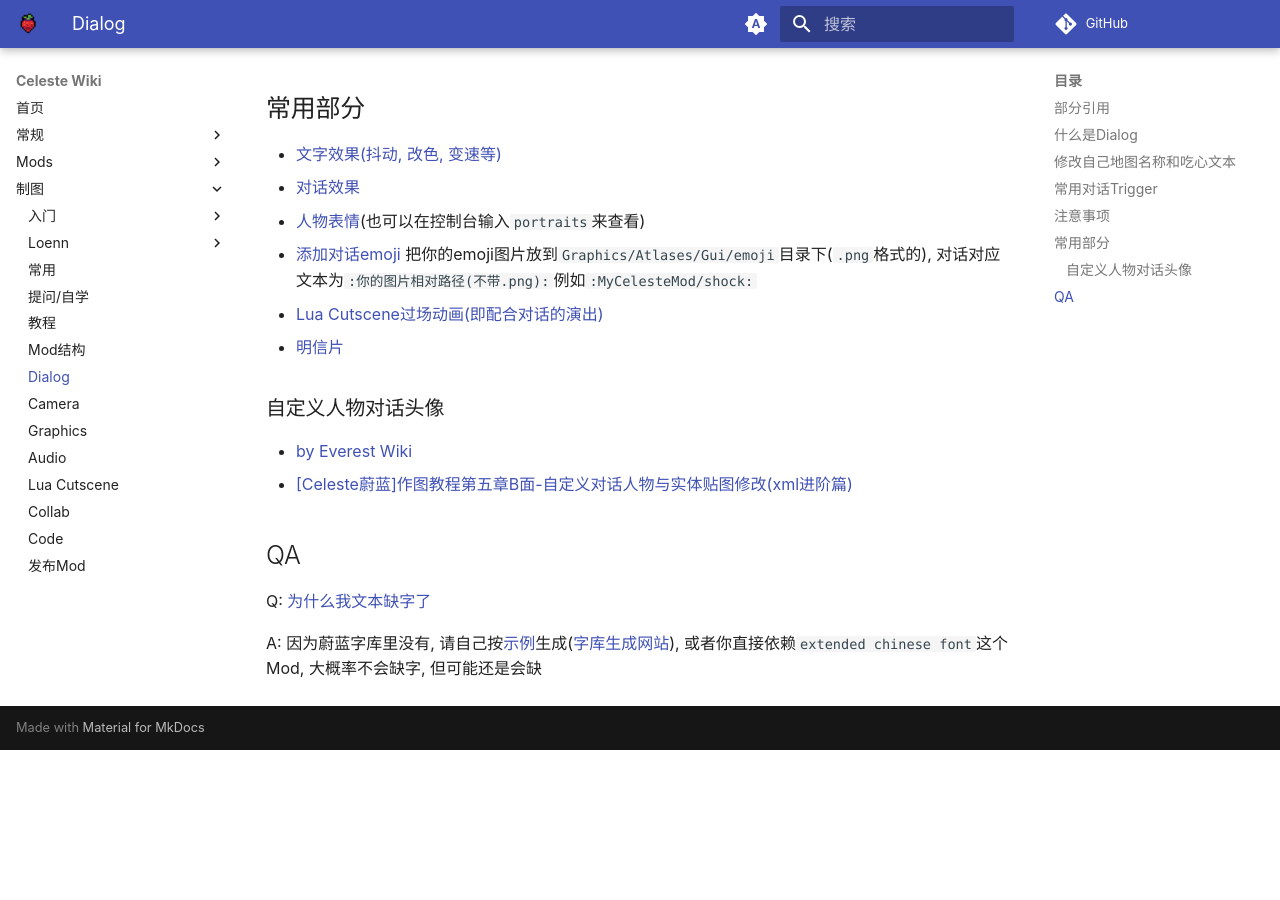
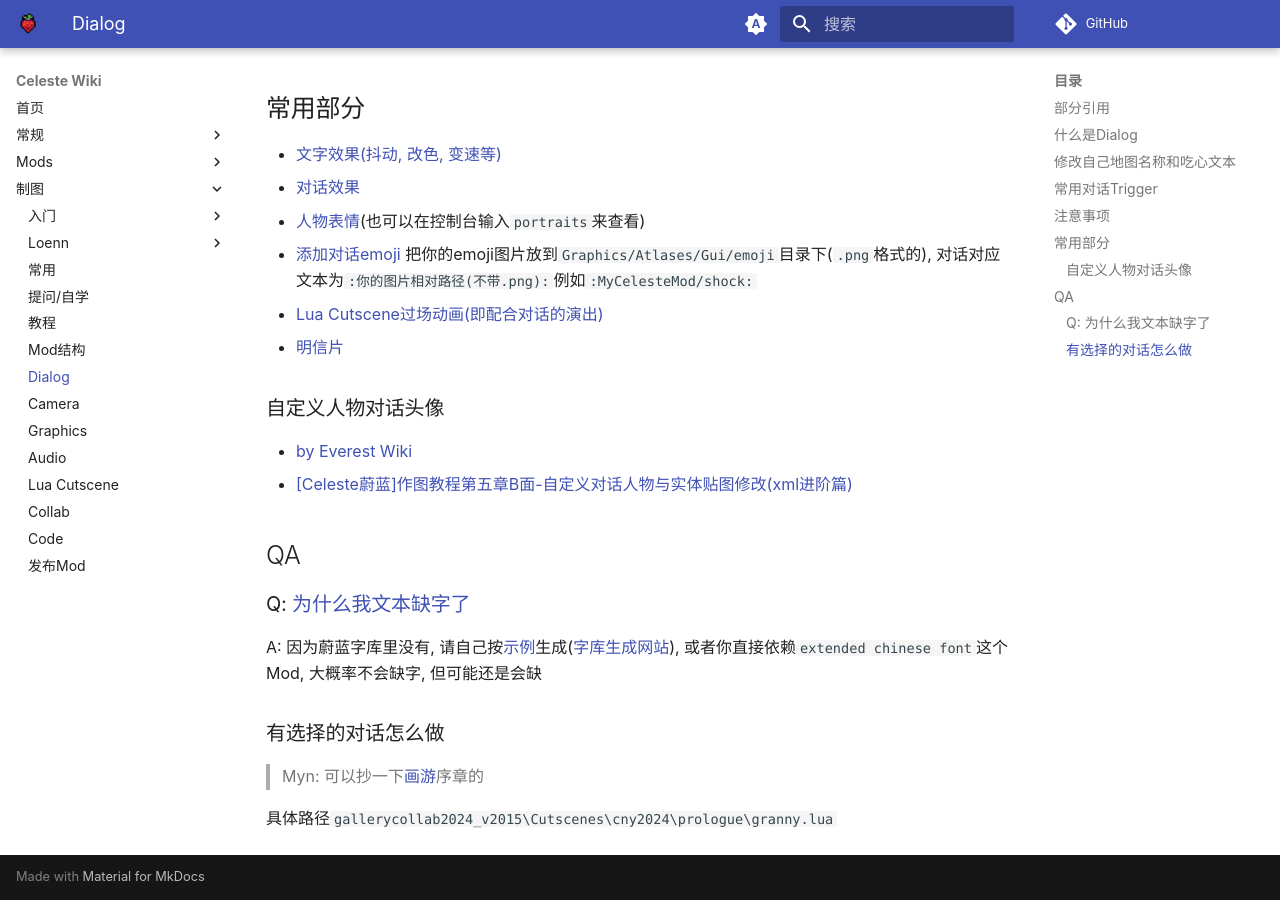
Before and after one commit to LuckyBoy-7/CelesteWikiModule, an MkDocs documentation site: the page built from docs/mappings/dialog.md, in a window 1280 px wide and 900 px high, scrolled down 1760 px. Built offline with MkDocs 1.6.1 and Material for MkDocs 9.7.7, drawn with Linux system fonts in a browser that asks for light colours; comment, search, counter and statistics services are not loaded; before the commit the page ends 2510 px from its top, so only the background shows below that.

Commit message:
有选择的对话

```diff
--- a/docs/mappings/dialog.md
+++ b/docs/mappings/dialog.md
@@ -77,6 +77,12 @@
 
 ## QA
 
-Q: [为什么我文本缺字了](https://github.com/EverestAPI/Resources/wiki/Adding-Custom-Dialogue#custom-font-loading)
+### Q: [为什么我文本缺字了](https://github.com/EverestAPI/Resources/wiki/Adding-Custom-Dialogue#custom-font-loading)
 
 A: 因为蔚蓝字库里没有, 请自己按[示例](https://www.bilibili.com/video/BV1A14y1W7hr)生成([字库生成网站](https://maddie480.ovh/celeste/font-generator)), 或者你直接依赖`extended chinese font`这个Mod, 大概率不会缺字, 但可能还是会缺
+
+### 有选择的对话怎么做
+
+> Myn: 可以抄一下[画游](https://gamebanana.com/mods/494348)序章的
+
+具体路径`gallerycollab2024_v2015\Cutscenes\cny2024\prologue\granny.lua`
```
